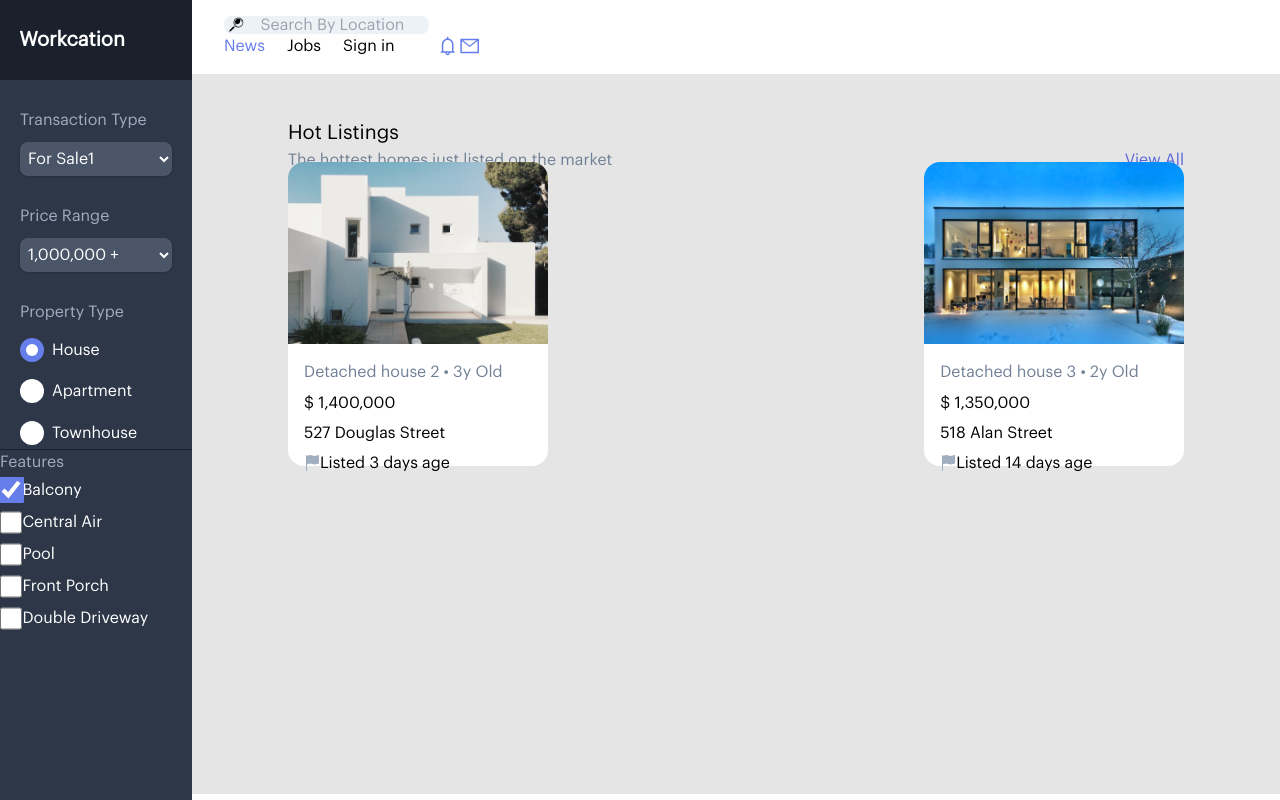
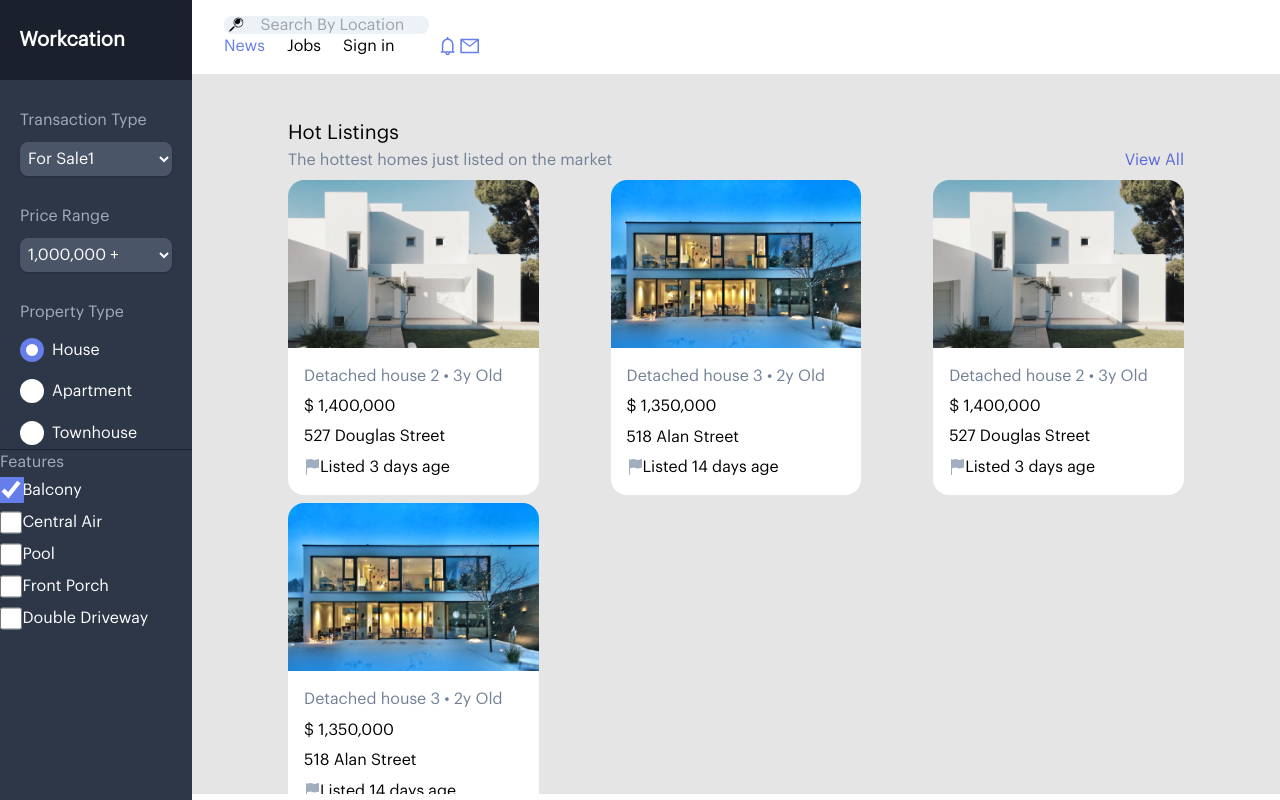
Before and after one commit to dev-aliGoodarzi/react-typescript-shop, a React (Create React App) app: page / in a window 1280 px wide. Built offline with nearby package versions, Linux system fonts and the light colour scheme.

Commit message:
complated and before install awsome react reveal

```diff
--- a/src/Components/MainComponent/Listings/Listings.module.css
+++ b/src/Components/MainComponent/Listings/Listings.module.css
@@ -1,5 +1,5 @@
 .listingContainer {
-  height: 50vh;
+  height: auto;
 }
 
 .listingContainer .top {
--- a/src/Components/MainComponent/Listings/Listings.module.scss
+++ b/src/Components/MainComponent/Listings/Listings.module.scss
@@ -1,5 +1,5 @@
 .listingContainer {
-  height: 50vh;
+  height: auto;
   .top {
     height: 8%;
     .topName {
--- a/src/Components/MainComponent/Listings/Listings.tsx
+++ b/src/Components/MainComponent/Listings/Listings.tsx
@@ -11,13 +11,13 @@ import styles from "./Listings.module.css";
 type ListingProps = {
   topName: string;
   aboutTopName: string;
-  home: I_Home[];
+  products: I_Home[];
 };
 
 const Listings: React.FunctionComponent<ListingProps> = ({
   topName,
   aboutTopName,
-  home,
+  products,
 }) => {
   return (
     <div
@@ -26,16 +26,20 @@ const Listings: React.FunctionComponent<ListingProps> = ({
       <div className={`w-full  ${styles.top}`}>
         <p className={styles.topName}>{topName}</p>
         <div className={`flex flex-row justify-between ${styles.bottom}`}>
-          <p className={styles.aboutTopName}>{aboutTopName}</p>
-          <Link to={"/"} className={styles.viewAllBtn}>
-            View All
-          </Link>
+          <p className={styles.aboutTopName}>
+            {aboutTopName === "" ? null : aboutTopName}
+          </p>
+          {aboutTopName === "" ? null : (
+            <Link to={"/"} className={styles.viewAllBtn}>
+              View All
+            </Link>
+          )}
         </div>
       </div>
       <div
-        className={`w-full flex flex-row items-center justify-between ${styles.bottom}`}
+        className={`w-full flex flex-row flex-wrap items-center justify-between ${styles.bottom}`}
       >
-        {home.map((item) => {
+        {products.map((item) => {
           return <ProductItem key={item.id} options={item} />;
         })}
       </div>
--- a/src/Components/MainComponent/MainComponent.module.css
+++ b/src/Components/MainComponent/MainComponent.module.css
@@ -7,5 +7,7 @@
   width: 100%;
   height: calc(100% - 80px);
   background-color: #e5e5e5;
+  overflow-y: scroll;
+  scrollbar-width: none;
 }
 /*# sourceMappingURL=MainComponent.module.css.map */
--- a/src/Components/MainComponent/MainComponent.module.scss
+++ b/src/Components/MainComponent/MainComponent.module.scss
@@ -5,5 +5,7 @@
     width: 100%;
     height: calc(100% - 80px);
     background-color: #e5e5e5;
+    overflow-y: scroll;
+    scrollbar-width: none;
   }
 }
--- a/src/Components/MainComponent/MainComponent.tsx
+++ b/src/Components/MainComponent/MainComponent.tsx
@@ -1,6 +1,6 @@
 // React
 import React, { useState, useMemo } from "react";
-import homeData, { allProductsData } from "../../DATA/homeData";
+import { allProductsData, homeData, recentlyAdded } from "../../DATA/homeData";
 import { I_Home } from "../../Models/Models";
 import Header from "../Header/Header";
 import Listings from "./Listings/Listings";
@@ -61,17 +61,24 @@ const MainComponent: React.FunctionComponent<MainComponentProps> = ({
       <Header />
       <main>
         {!isFilterd && (
-          <Listings
-            topName={"Hot Listings"}
-            aboutTopName={"The hottest homes just listed on the market"}
-            home={homeData}
-          />
+          <>
+            <Listings
+              topName={"Hot Listings"}
+              aboutTopName={"The hottest homes just listed on the market"}
+              products={homeData}
+            />
+            <Listings
+              topName={"Recently Added"}
+              aboutTopName={""}
+              products={recentlyAdded}
+            />
+          </>
         )}
         {isFilterd && (
           <Listings
             topName={"Hot Listings"}
             aboutTopName={"The hottest homes just listed on the market"}
-            home={filterdData}
+            products={filterdData}
           />
         )}
       </main>
--- a/src/Components/MainComponent/ProductItem/ProductItem.module.css
+++ b/src/Components/MainComponent/ProductItem/ProductItem.module.css
@@ -1,8 +1,9 @@
 .productItem {
-  width: 29%;
+  width: 28%;
   height: 95%;
   background-color: #fff;
   border-radius: 1rem;
+  margin-top: 1vh;
 }
 
 .productItem img {
--- a/src/Components/MainComponent/ProductItem/ProductItem.module.scss
+++ b/src/Components/MainComponent/ProductItem/ProductItem.module.scss
@@ -1,8 +1,9 @@
 .productItem {
-  width: 29%;
+  width: 28%;
   height: 95%;
   background-color: #fff;
   border-radius: 1rem;
+  margin-top: 1vh;
   img {
     width: 100%;
     height: 60%;
--- a/src/DATA/homeData.tsx
+++ b/src/DATA/homeData.tsx
@@ -5,7 +5,7 @@ import {
 } from "../Components/ImageExporter/ImageExporter";
 import { I_Home } from "../Models/Models";
 
-const homeData: I_Home[] = [
+export const homeData: I_Home[] = [
   {
     id: "1",
     name: "Detached house 1",
@@ -38,5 +38,37 @@ const homeData: I_Home[] = [
   },
 ];
 
-export const allProductsData: I_Home[] = [...homeData];
-export default homeData;
+export const recentlyAdded: I_Home[] = [
+  {
+    id: "4",
+    name: "Detached house 1",
+    price: 1250000,
+    address: "46 Ocean Avenue",
+    yearOld: "5",
+    image: home1Img,
+    whenUploaded: "5",
+    options: ["Pool", "CentralAir"],
+  },
+  {
+    id: "5",
+    name: "Detached house 2",
+    price: 1400000,
+    address: "527 Douglas Street",
+    yearOld: "3",
+    image: home2Img,
+    whenUploaded: "3",
+    options: ["Balcony", "CentralAir"],
+  },
+  {
+    id: "6",
+    name: "Detached house 3",
+    price: 1350000,
+    address: "518 Alan Street",
+    yearOld: "2",
+    image: home3Img,
+    whenUploaded: "14",
+    options: ["Balcony", "DoubleDriveway"],
+  },
+];
+
+export const allProductsData: I_Home[] = [...homeData, ...recentlyAdded];
```
Also changed, not shown: 2 other files (tests, documents, lock files or other folders).
